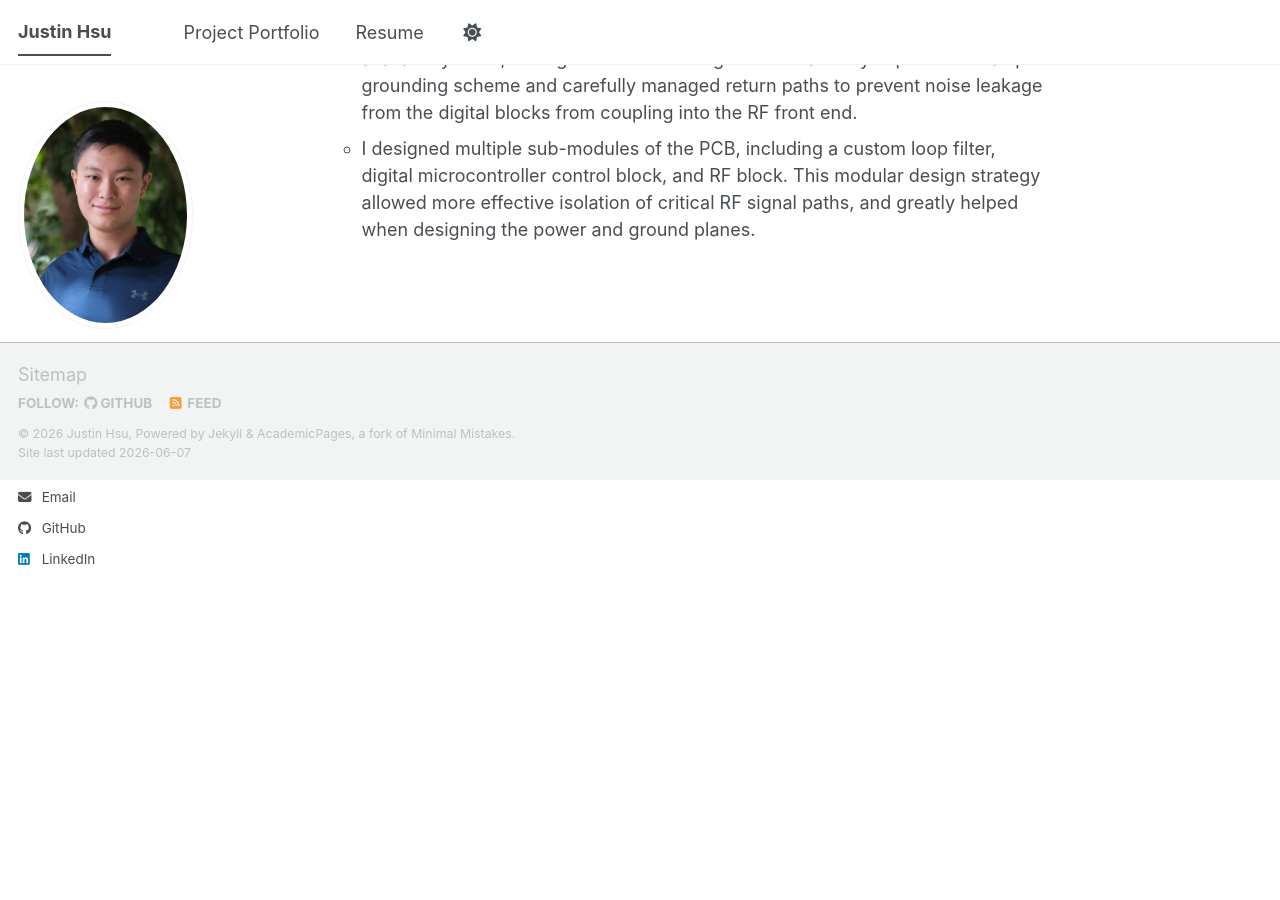
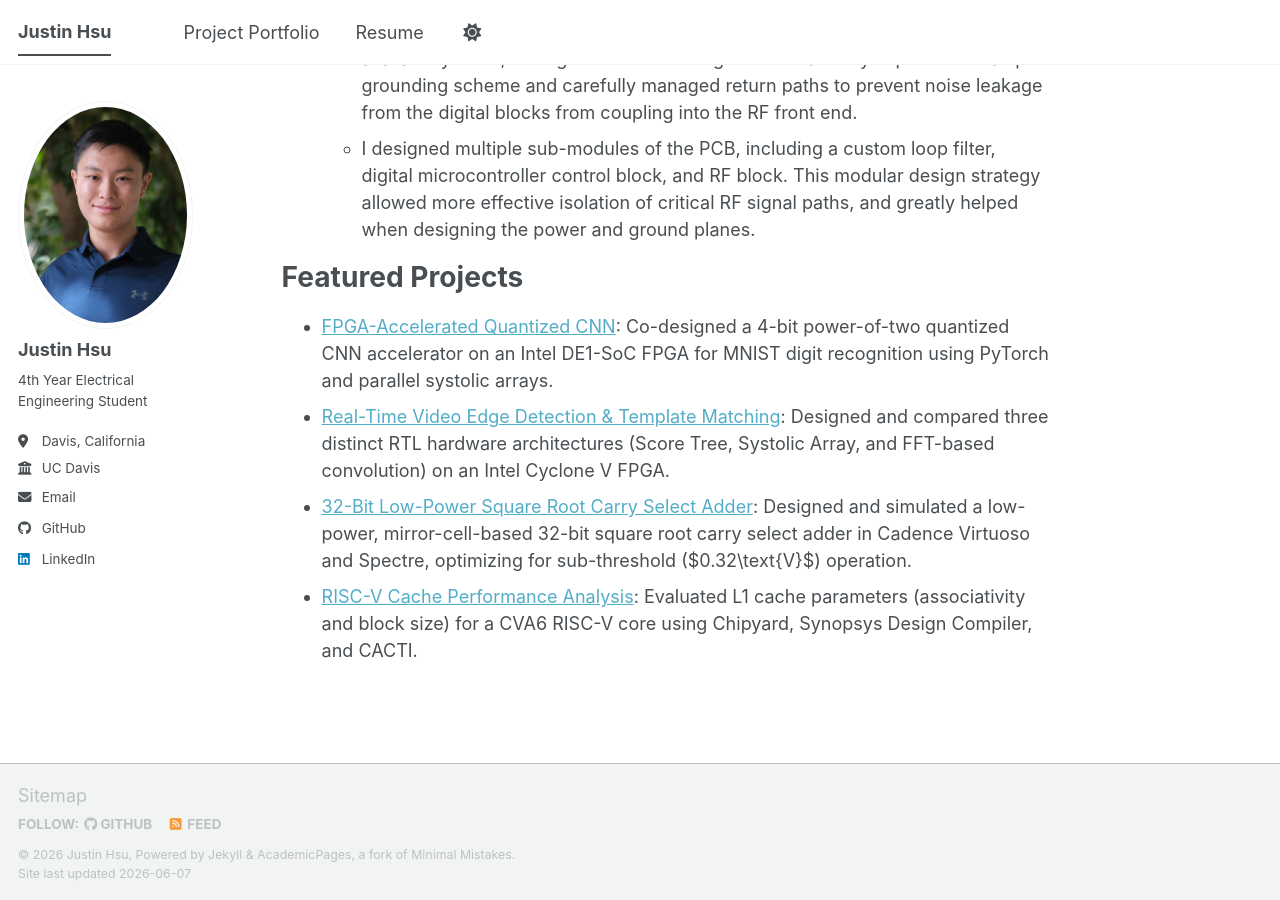
Before and after one commit to JustinHsu1129/jhsu1129.github.io, a Jekyll site: the page built from _pages/about.md, in a window 1280 px wide and 900 px high, scrolled down 884 px. Built offline with Jekyll 4.4.1, drawn with Linux system fonts in a browser that asks for light colours; a script bundle is joined from its source files by our own code; library files that are not in the unit come from our copies.

Commit message:
small edits

```diff
--- a/_pages/about.md
+++ b/_pages/about.md
@@ -18,3 +18,10 @@
 2. PCB Design Engineer-Lotus Communication Systems
 * I designed a 4 layer PCB for a high frequency (~10GHz range) mixed signal two channel block up/down converter from schematics to physically soldering the components onto the board. Designing the schematics from OrCad, I was a key contributor to parts selection, and managed the bill of materials for sourcing availability. After, I designed the PCB using PADS. I carefully implemented a split grounding scheme and carefully managed return paths to prevent noise leakage from the digital blocks from coupling into the RF front end.
 * I designed multiple sub-modules of the PCB, including a custom loop filter, digital microcontroller control block, and RF block. This modular design strategy allowed more effective isolation of critical RF signal paths, and greatly helped when designing the power and ground planes.
+
+Featured Projects
+======
+* [FPGA-Accelerated Quantized CNN](/portfolio/portfolio-11/): Co-designed a 4-bit power-of-two quantized CNN accelerator on an Intel DE1-SoC FPGA for MNIST digit recognition using PyTorch and parallel systolic arrays.
+* [Real-Time Video Edge Detection & Template Matching](/portfolio/portfolio-5/): Designed and compared three distinct RTL hardware architectures (Score Tree, Systolic Array, and FFT-based convolution) on an Intel Cyclone V FPGA.
+* [32-Bit Low-Power Square Root Carry Select Adder](/portfolio/portfolio-8/): Designed and simulated a low-power, mirror-cell-based 32-bit square root carry select adder in Cadence Virtuoso and Spectre, optimizing for sub-threshold ($0.32\text{V}$) operation.
+* [RISC-V Cache Performance Analysis](/portfolio/portfolio-9/): Evaluated L1 cache parameters (associativity and block size) for a CVA6 RISC-V core using Chipyard, Synopsys Design Compiler, and CACTI.
```
Also changed, not shown: _pages/cv.md (+7 -0 lines).
